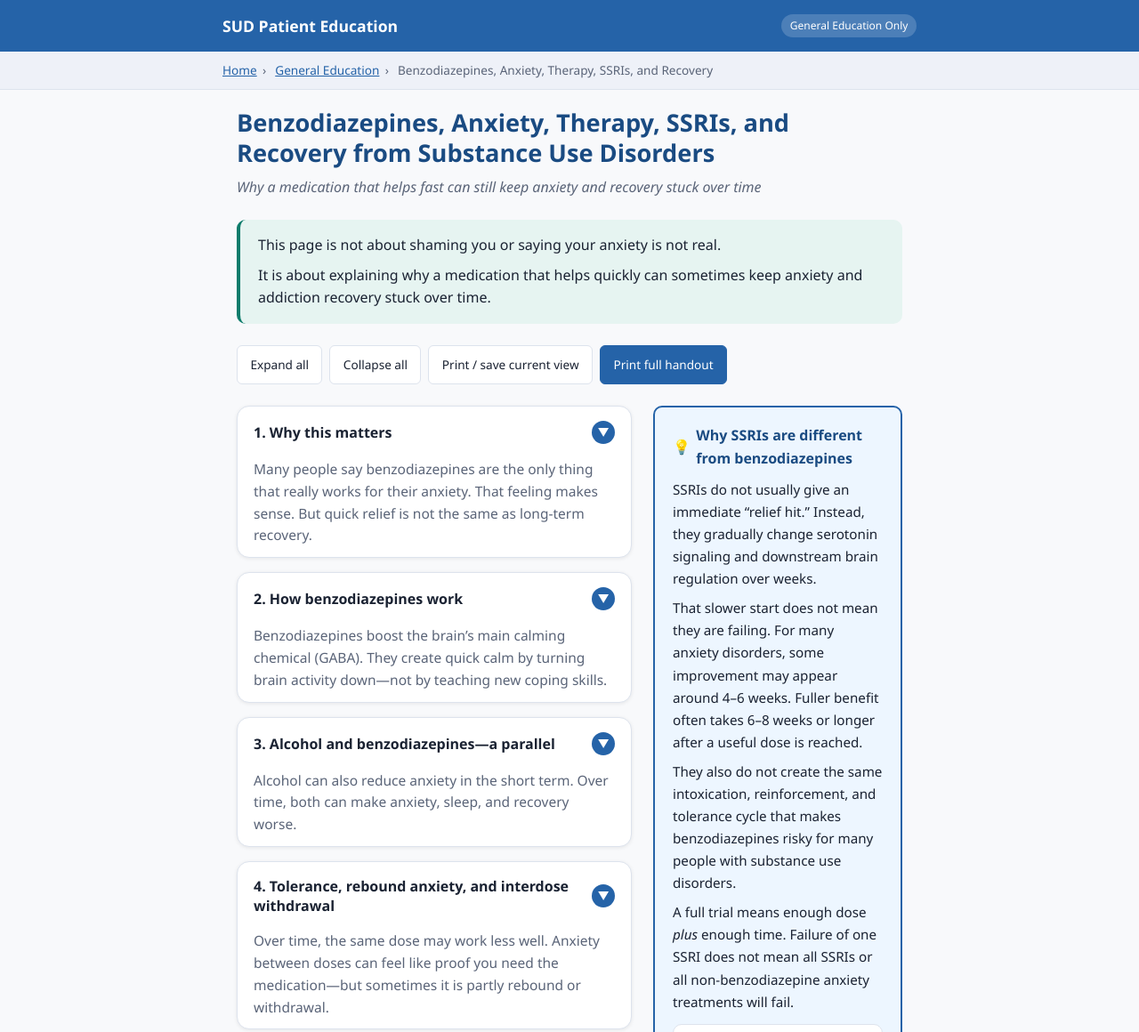
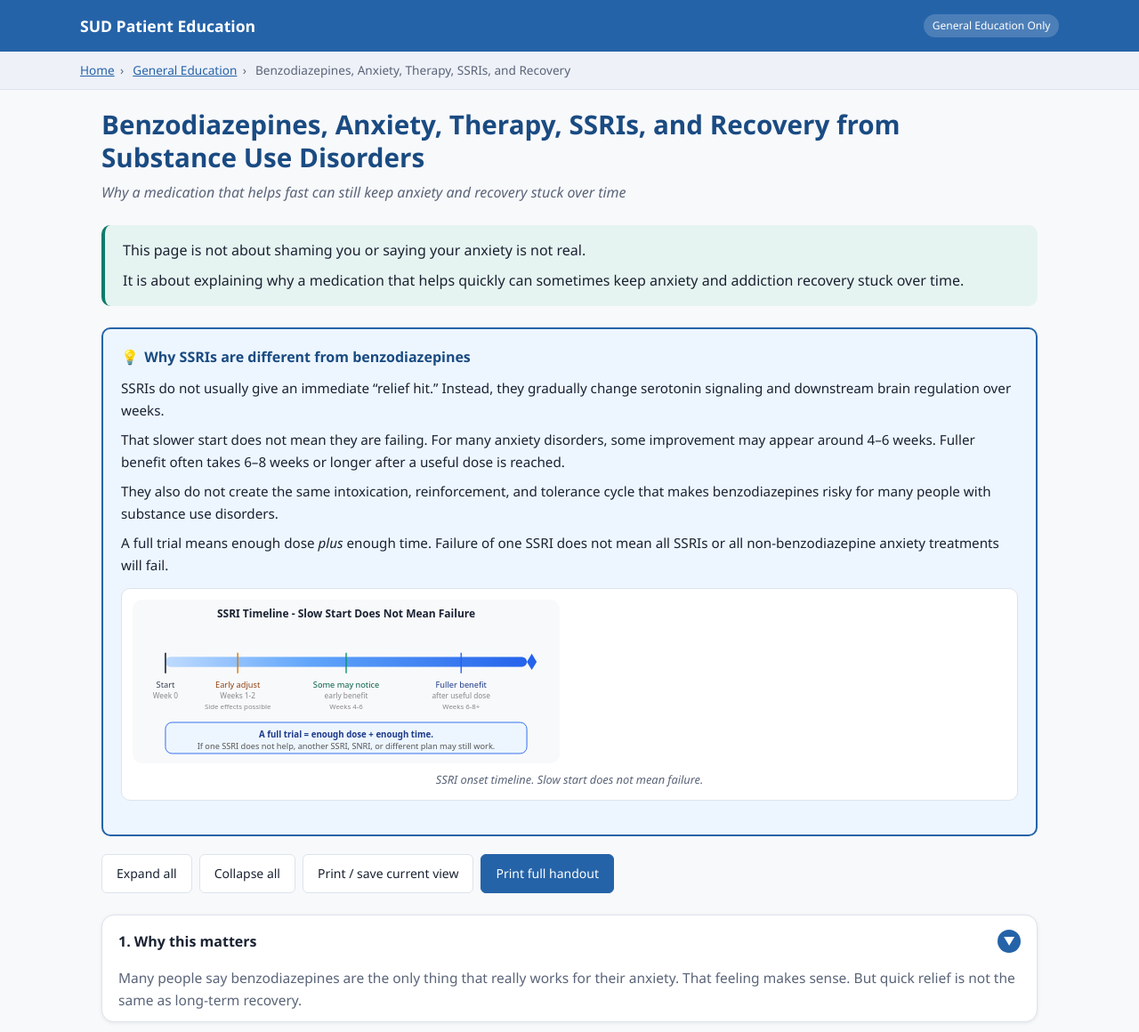
Before and after one commit to TroyFowlerMD/sud-patient-education, a plain HTML site: page topics/benzodiazepines-anxiety-recovery.html in a window 1280 px wide. Shown: the top 1160 px of the page at 89% size. Drawn offline with Linux system fonts and the light colour scheme.

Commit message:
Widen layout to 1100px, remove sidebar, simplify to single-column

```diff
--- a/assets/css/styles.css
+++ b/assets/css/styles.css
@@ -1,6 +1,6 @@
 /* ============================================================
    SUD Patient Education - styles.css
-   Mobile-first. Single-column base. Scale up at 700px+.
+   Mobile-first. Single-column always.
    ============================================================ */
 
 /* ---------- Reset ---------- */
@@ -29,7 +29,7 @@
   --sh-sm:        0 1px 4px rgba(0,0,0,.08);
   --sh-md:        0 3px 10px rgba(0,0,0,.10);
   --font:         'Segoe UI', system-ui, -apple-system, sans-serif;
-  --max-w:        780px;
+  --max-w:        1100px;
 }
 
 html { font-size: 16px; scroll-behavior: smooth; }
@@ -75,17 +75,13 @@ a:focus-visible { outline: 3px solid var(--primary); outline-offset: 2px; border
 .breadcrumb a { color: var(--primary); }
 .breadcrumb__sep { margin: 0 .4rem; }
 
-.page-wrapper { max-width: var(--max-w); margin: 0 auto; padding: 1.25rem 1rem 3rem; }
+.page-wrapper { max-width: var(--max-w); margin: 0 auto; padding: 1.25rem 1.5rem 3rem; }
 
-.topic-layout { display: grid; gap: 1.5rem; grid-template-columns: 1fr; }
-@media (min-width: 700px) {
-  .topic-layout { grid-template-columns: 1fr 280px; align-items: start; }
-  .topic-main { order: 1; }
-  .topic-sidebar { order: 2; position: sticky; top: 1rem; }
-}
+/* Single column layout - no sidebar */
+.topic-layout { display: block; }
 
 .page-title-block { margin-bottom: 1.5rem; }
-.page-title-block h1 { font-size: clamp(1.25rem, 4vw, 1.7rem); line-height: 1.25; color: var(--primary-dk); margin-bottom: .5rem; }
+.page-title-block h1 { font-size: clamp(1.25rem, 4vw, 1.85rem); line-height: 1.25; color: var(--primary-dk); margin-bottom: .5rem; }
 .page-subtitle { font-size: 1rem; color: var(--muted); font-style: italic; }
 
 .intro-banner {
@@ -97,7 +93,7 @@ a:focus-visible { outline: 3px solid var(--primary); outline-offset: 2px; border
 
 .toolbar { display: flex; flex-wrap: wrap; gap: .5rem; margin-bottom: 1.5rem; }
 .toolbar button {
-  font-size: .85rem; padding: .5rem .9rem;
+  font-size: .875rem; padding: .5rem 1rem;
   border-radius: var(--r-sm); border: 1.5px solid var(--border);
   background: var(--surface); color: var(--text);
   cursor: pointer; line-height: 1.3;
@@ -115,6 +111,7 @@ a:focus-visible { outline: 3px solid var(--primary); outline-offset: 2px; border
   border-radius: var(--r-lg); box-shadow: var(--sh-sm);
   margin-bottom: 1rem; overflow: hidden;
 }
+.accordion-card--ssri { border-color: var(--primary); border-width: 2px; }
 .accordion-card__trigger {
   width: 100%; display: flex; align-items: center;
   justify-content: space-between; gap: .75rem;
@@ -124,7 +121,9 @@ a:focus-visible { outline: 3px solid var(--primary); outline-offset: 2px; border
   min-height: 56px; transition: background .15s;
   font-family: var(--font);
 }
+.accordion-card--ssri .accordion-card__trigger { color: var(--primary-dk); background: #edf6ff; }
 .accordion-card__trigger:hover { background: #f2f5fb; }
+.accordion-card--ssri .accordion-card__trigger:hover { background: #ddeeff; }
 .accordion-card__trigger:focus-visible { outline: 3px solid var(--primary); outline-offset: -3px; }
 .accordion-card__icon {
   flex-shrink: 0; width: 26px; height: 26px;
@@ -134,6 +133,7 @@ a:focus-visible { outline: 3px solid var(--primary); outline-offset: 2px; border
 }
 .accordion-card[aria-expanded="true"] .accordion-card__icon { transform: rotate(180deg); background: var(--accent); }
 .accordion-card__summary { padding: 0 1.125rem .75rem; font-size: .97rem; color: var(--muted); line-height: 1.6; }
+.accordion-card--ssri .accordion-card__summary { background: #edf6ff; padding-top: .25rem; }
 .accordion-card__body { display: none; padding: .25rem 1.125rem 1.125rem; border-top: 1px solid var(--border); }
 .accordion-card[aria-expanded="true"] .accordion-card__body { display: block; }
 .accordion-card__body p { margin-bottom: .75rem; }
@@ -161,6 +161,7 @@ a:focus-visible { outline: 3px solid var(--primary); outline-offset: 2px; border
 .deeper-dive__body p { margin-bottom: .65rem; }
 .deeper-dive__body p:last-child { margin-bottom: 0; }
 
+/* Inline callout cards (no sidebar) */
 .callout { border-radius: var(--r-md); padding: 1.1rem 1.25rem; margin-bottom: 1.25rem; font-size: .95rem; line-height: 1.65; }
 .callout--ssri    { background: #edf6ff; border: 2px solid var(--primary); }
 .callout--already { background: var(--warn-bg); border: 2px solid var(--warn-bdr); }
@@ -173,11 +174,10 @@ a:focus-visible { outline: 3px solid var(--primary); outline-offset: 2px; border
 .callout p:last-child { margin-bottom: 0; }
 .callout ul { margin: .25rem 0 .5rem 1.25rem; }
 
-.ssri-mobile-callout { display: block; margin-bottom: 1.5rem; }
-.ssri-sidebar-only   { display: none; }
+/* Callout row: side-by-side on wide screens, stacked on mobile */
+.callout-row { display: grid; gap: 1rem; grid-template-columns: 1fr; margin-bottom: 1.5rem; }
 @media (min-width: 700px) {
-  .ssri-mobile-callout { display: none; }
-  .ssri-sidebar-only   { display: block; }
+  .callout-row { grid-template-columns: 1fr 1fr; }
 }
 
 .diagram-wrap {
@@ -205,6 +205,9 @@ a:focus-visible { outline: 3px solid var(--primary); outline-offset: 2px; border
 
 .hub-intro { font-size: 1.05rem; line-height: 1.7; margin-bottom: 2rem; padding: 1.25rem; background: var(--accent-lt); border-left: 4px solid var(--accent); border-radius: var(--r-md); }
 .hub-categories { display: grid; gap: 1.5rem; }
+@media (min-width: 700px) {
+  .hub-categories { grid-template-columns: repeat(auto-fill, minmax(300px, 1fr)); }
+}
 .hub-category { background: var(--surface); border: 1.5px solid var(--border); border-radius: var(--r-lg); box-shadow: var(--sh-sm); overflow: hidden; }
 .hub-category__header { padding: 1rem 1.25rem .75rem; border-bottom: 1px solid var(--border); display: flex; align-items: center; gap: .65rem; }
 .hub-category__icon { width: 36px; height: 36px; border-radius: 50%; display: flex; align-items: center; justify-content: center; font-size: 1.1rem; flex-shrink: 0; }
@@ -236,4 +239,6 @@ a:focus-visible { outline: 3px solid var(--primary); outline-offset: 2px; border
 .topic-card--placeholder { opacity: .65; cursor: default; }
 .topic-card--placeholder:hover { border-color: var(--border); box-shadow: none; background: #f8f9fb; }
 
+.print-footer-disclaimer { display: none; }
+
 .visually-hidden { position: absolute; width: 1px; height: 1px; padding: 0; margin: -1px; overflow: hidden; clip: rect(0,0,0,0); white-space: nowrap; border: 0; }
```
